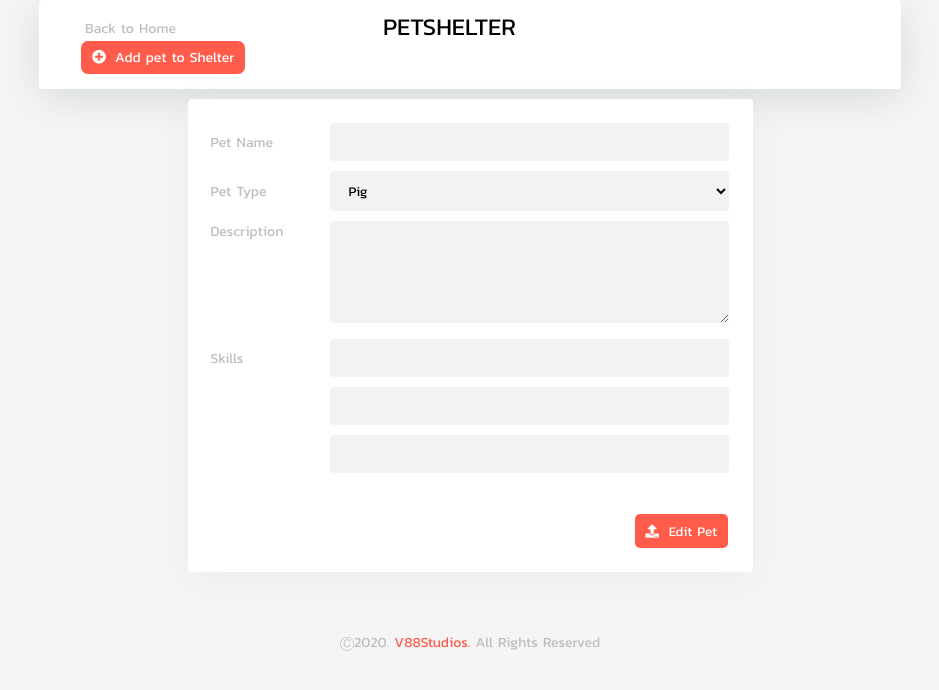
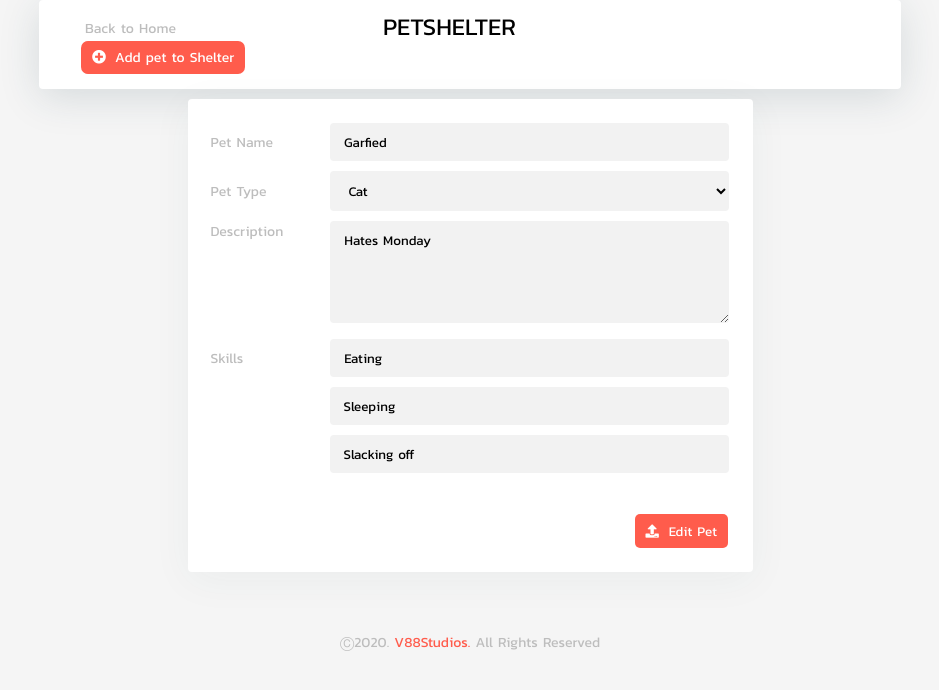
Before and after one commit to RenzLesterH/Pet_Shelter, a React (Create React App) app: page /edit-pet in a window 1280 px wide. Shown: the top 690 px of the page, without its empty margins (170-1109 px from the left). Built offline with nearby package versions, Linux system fonts and the light colour scheme.

Commit message:
fecthing the details of the pet when edit is clicked is implemented.

```diff
--- a/src/App.js
+++ b/src/App.js
@@ -12,23 +12,31 @@ class App extends Component {
     super(props);
 
     this.state = {
-      data: Records
+      data: Records,
+      pet_id: 0
     }
   }
 
-   onclick = async (new_data) => {
+  onclick = async (new_data) => {
     await this.setState(prevState => ({
       data: [...prevState.data, new_data]
     }))
+  }
+
+  getId = (id) => {
+    const index = this.state.data
+      .map((object) => object.id)
+      .indexOf(id);
+    this.setState({ pet_id: index });
   }
 
   render() {
     return (
       <Router>
         <Routes>
-          <Route path="/" element={<Home data={this.state.data}/>}/>
+          <Route path="/" element={<Home data={this.state.data} getId={this.getId}/>}/>
           <Route path="/add-pet" element={<Add_pet handleOnClick={this.onclick} />}/>
-          <Route path="/edit-pet" element={<Edit_pet pet_details={this.state.data}/>}/>
+          <Route path="/edit-pet" element={<Edit_pet pet_details={this.state.data} pet_id={this.state.pet_id} />}/>
         </Routes>
       </Router>
     );
--- a/src/components/edit_form.jsx
+++ b/src/components/edit_form.jsx
@@ -26,17 +26,19 @@ class Form extends Component {
     // };
 
     render() {
-        let { pets_data } = this.props;
+        let pets_data = this.props.pet_details.pet_details;
+        let pets_id = this.props.pet_details.pet_id;
         return (
             <section id="edit_pet">
                 <form method="post" onSubmit={this.handleOnSubmit}>
                     <div>
                         <label>Pet Name</label>
-                        <input id="pet_name_input" type="text" name="pet_name" required/>
+                        <input id="pet_name_input" type="text" name="pet_name" defaultValue={pets_data[pets_id].name} required/>
                     </div>
                     <div>
                        <label>Pet Type</label>
-                        <select id="pet_type_select" name="pet_type" required>
+                        <select id="pet_type_select" name="pet_type" defaultValue={pets_data[pets_id].type
+} required>
                             <option>Pig</option>
                             <option>Dog</option>
                             <option>Cat</option>
@@ -44,13 +46,14 @@ class Form extends Component {
                     </div>
                     <div>
                         <label id="pet_desc_label">Description</label>
-                        <textarea name="pet_desc" id="pet_desc_textarea" required></textarea>
+                        <textarea name="pet_desc" id="pet_desc_textarea" required>{pets_data[pets_id].description}</textarea>
                     </div>
                     <div>
                         <label>Skills</label>
-                        <input type="text" name="pet_skill_1" id="skill_1" required />
-                        <input type="text" name="pet_skill_2" className="pet_skills" required />
-                        <input type="text" name="pet_skill_3" className="pet_skills" required />
+                        <input type="text" name="pet_skill_1" id="skill_1" defaultValue={pets_data[pets_id].skill_1} required />
+                        <input type="text" name="pet_skill_2" className="pet_skills" defaultValue={pets_data[pets_id].skill_2} required />
+                        <input type="text" name="pet_skill_3" className="pet_skills" defaultValue={pets_data[pets_id].skill_3
+} required />
                     </div>
                     <button type="submit"><i className="fas fa-upload"></i>Edit Pet</button>
                 </form>
--- a/src/components/pet_details.jsx
+++ b/src/components/pet_details.jsx
@@ -20,7 +20,7 @@ class Pet_details extends Component {
                         <td className="pet_type" key={pets.type}>{pets.type}</td>
                         <td>
                             <Link to="#"><i className="fas fa-clipboard-list"></i>Details</Link>
-                            <Link to="/edit-pet"><i className="fas fa-pen-square"></i>Edit</Link>
+                            <Link to="/edit-pet" onClick={() => this.props.getId(pets.id)}><i className="fas fa-pen-square"></i>Edit</Link>
                         </td>
                     </tr>
                 ))}
--- a/src/pages/home.js
+++ b/src/pages/home.js
@@ -17,7 +17,7 @@ class Home extends Component {
       <React.Fragment>
         <Navbar />
         <Banner/>
-        <Main pets_data={pets}/>
+        <Main pets_data={pets} getId={this.props.getId}/>
         <Footer />
       </React.Fragment>
     );
```
